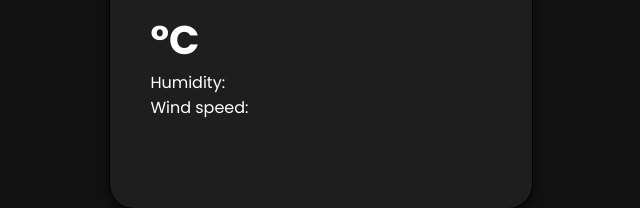
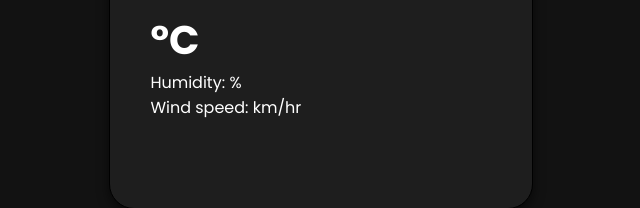
Before and after one commit to amirudheenshareif/Dynamic-Weather-Tracker, a React (Vite) app: page / in a window 1280 px wide. Shown: the part 421-629 px from the top of the page, without its empty margins (319-959 px from the left). Built offline with nearby package versions, Linux system fonts and the light colour scheme; no server answers.

Commit message:
Deployment fix

```diff
--- a/src/App.jsx
+++ b/src/App.jsx
@@ -71,8 +71,8 @@ return (
      ( <div className="innerContainer">
       <h2 >Weather in {city}</h2>
       <p className='temp'>{temp} °C</p>
-      <p>Humidity: {humidity}</p>
-      <p>Wind speed: {wind}</p>
+      <p>Humidity: {humidity} %</p>
+      <p>Wind speed: {wind} km/hr</p>
        <p className='errorMsg'>{errorMsg}</p>
       </div>)}
     </div>
```
